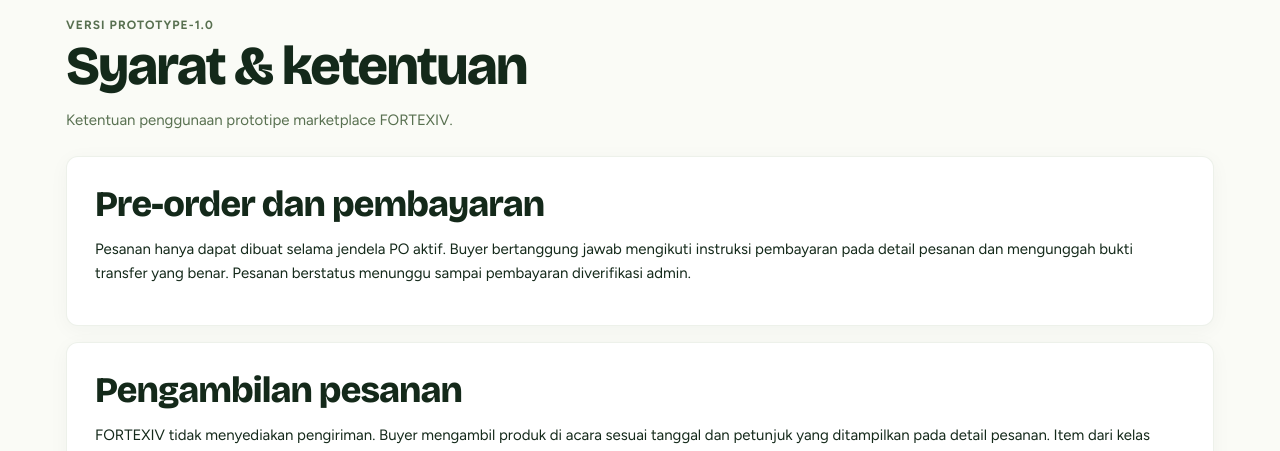
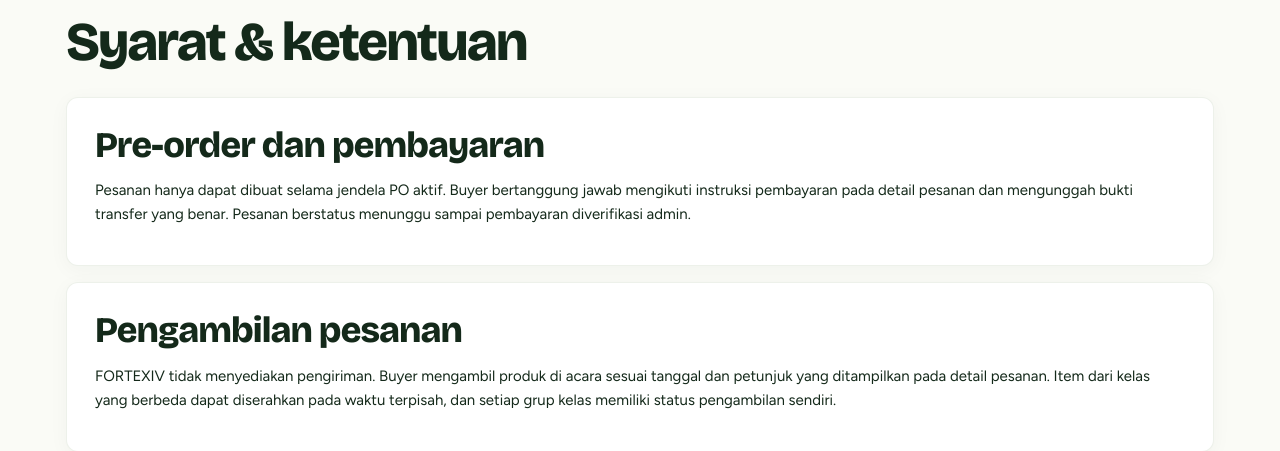
Before and after one commit to ridchive/Fortexiv_website, a Laravel app: page /terms in a window 1280 px wide. Shown: the part 171-622 px from the top of the page. Run offline with Laravel 12, Linux system fonts and the light colour scheme; some libraries are stand-ins or nearby versions.

Commit message:
Remove extra Terms page text
Co-authored-by: Copilot <223556219+Copilot@users.noreply.github.com>

```diff
--- a/resources/views/marketplace/terms.blade.php
+++ b/resources/views/marketplace/terms.blade.php
@@ -6,9 +6,7 @@
 <article class="wrap project-story">
   <nav class="crumb"><a href="{{ route('home') }}">Beranda</a> / <a href="{{ route('help') }}">Bantuan</a> / <span>Syarat & ketentuan</span></nav>
   <div class="pgh">
-    <span class="eyebrow">VERSI {{ $termsVersion }}</span>
     <h1>Syarat & ketentuan</h1>
-    <p>Ketentuan penggunaan prototipe marketplace FORTEXIV.</p>
   </div>
   <section class="panel">
     <h2>Pre-order dan pembayaran</h2>
```
